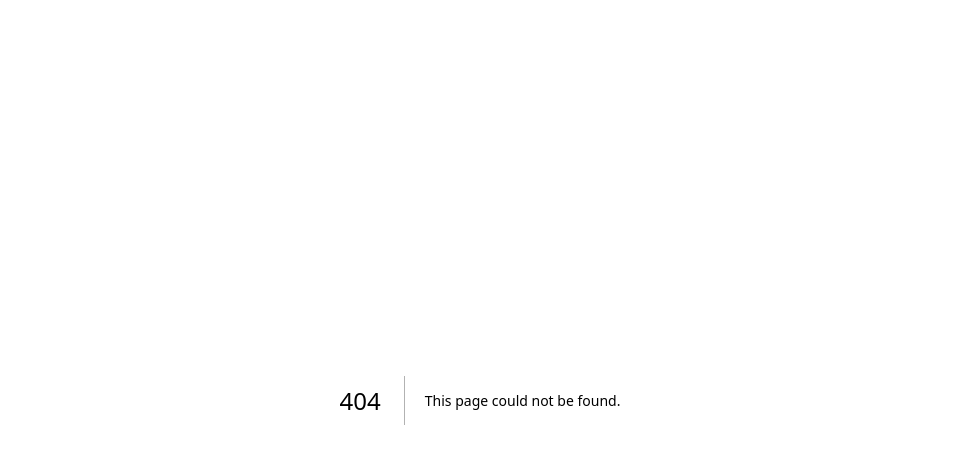
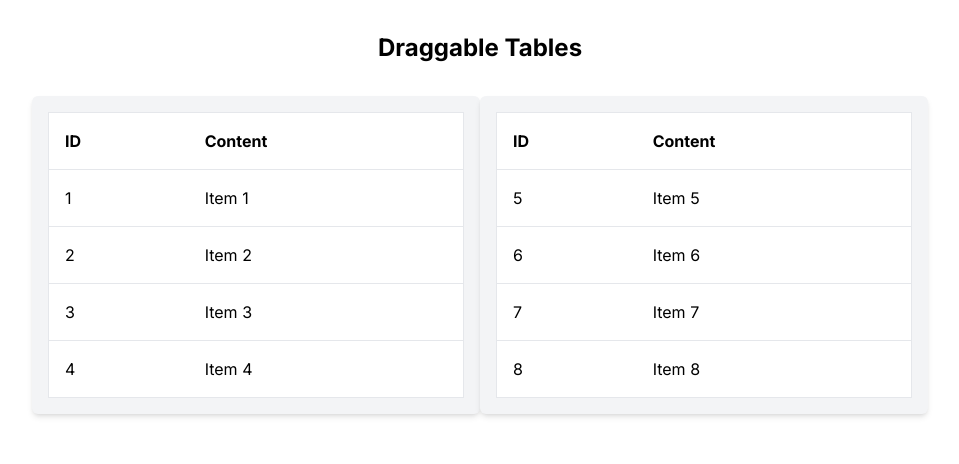
Before and after one commit to Abhishek8218/react-components, a Next.js app: page /dragdrop in a window 1280 px wide. Before the commit this address had no page. Shown: the top 464 px of the page, without its empty margins (160-1119 px from the left). Built offline with nearby package versions, Linux system fonts and the light colour scheme.

Commit message:
added drag & drop for pc

```diff
--- /dev/null
+++ b/app/dragdrop/draggableTable.tsx
@@ -0,0 +1,73 @@
+import React, { DragEvent } from 'react';
+
+interface Row {
+  id: string;
+  content: string;
+}
+
+interface DraggableTableProps {
+  rows: Row[];
+  onDragStart: (row: Row) => void;
+  onDragEnter: (index: number) => void;
+  onDrop: () => void;
+  onDragEnd: () => void;
+  hoveredIndex: number | null;
+
+}
+
+const DraggableTable: React.FC<DraggableTableProps> = ({ rows, onDragStart, onDragEnter, onDrop, hoveredIndex, onDragEnd }) => {
+  // Handle drag start event
+  const handleDragStart = (e: DragEvent<HTMLTableRowElement>, row: Row) => {
+    onDragStart(row);
+    e.dataTransfer.effectAllowed = 'move';
+  };
+
+  // Handle drag over event to allow dropping
+  const handleDragOver = (e: DragEvent<HTMLTableElement>) => {
+    e.preventDefault();
+    e.dataTransfer.dropEffect = 'move';
+  };
+
+  // Handle drop event
+  const handleDrop = (e: DragEvent<HTMLTableElement>) => {
+    e.preventDefault();
+    onDrop();
+  };
+
+  return (
+    <div className="w-full max-w-md p-4 bg-gray-100 rounded-md shadow-md overflow-x-auto">
+      <table
+        className="min-w-full bg-white border border-gray-200"
+        onDragOver={handleDragOver}
+        onDrop={handleDrop}
+      >
+        <thead>
+          <tr>
+            <th className="p-2 md:p-4 border-b text-left text-xs md:text-base">ID</th>
+            <th className="p-2 md:p-4 border-b text-left text-xs md:text-base">Content</th>
+          </tr>
+        </thead>
+        <tbody>
+          {rows.map((row, index) => (
+            <tr
+              key={row.id}
+              draggable
+              onDragStart={(e) => handleDragStart(e, row)}
+              onDragEnter={() => onDragEnter(index)}
+              onDragEnd={() => onDragEnd()}
+              className={`cursor-move bg-white hover:bg-gray-100 transition-transform duration-300 ease-in-out ${
+                hoveredIndex === index ? 'transform scale-105 border-2 border-gray-800' : ''
+              }`}
+            >
+              <td className="p-2 md:p-4 border-b text-xs md:text-base">{row.id}</td>
+              <td className="p-2 md:p-4 border-b text-xs md:text-base">{row.content}</td>
+            </tr>
+          ))}
+        </tbody>
+      </table>
+
+    </div>
+  );
+};
+
+export default DraggableTable;
--- /dev/null
+++ b/app/dragdrop/page.tsx
@@ -0,0 +1,123 @@
+'use client';
+
+import React, { useState } from 'react';
+import DraggableTable from './draggableTable'; // Importing the separate table component
+
+interface Row {
+  id: string;
+  content: string;
+}
+
+const initialRowsTable1: Row[] = [
+  { id: '1', content: 'Item 1' },
+  { id: '2', content: 'Item 2' },
+  { id: '3', content: 'Item 3' },
+    { id: '4', content: 'Item 4' },
+];
+
+const initialRowsTable2: Row[] = [
+  { id: '5', content: 'Item 5' },
+  { id: '6', content: 'Item 6' },
+  { id: '7', content: 'Item 7' },
+  { id: '8', content: 'Item 8' },
+
+];
+
+const DraggableTables: React.FC = () => {
+    const [rowsTable1, setRowsTable1] = useState<Row[]>(initialRowsTable1);
+    const [rowsTable2, setRowsTable2] = useState<Row[]>(initialRowsTable2);
+    const [draggedItem, setDraggedItem] = useState<{ row: Row; fromTable: number } | null>(null);
+    const [hoveredTable, setHoveredTable] = useState<number | null>(null);
+    const [hoveredIndex, setHoveredIndex] = useState<number | null>(null);
+    const [errorMessage, setErrorMessage] = useState<string | null>(null);
+    // Handle the start of dragging
+    const handleDragStart = (row: Row, fromTable: number) => {
+      setDraggedItem({ row, fromTable });
+    };
+
+    // Handle hover over a row
+    const handleDragEnter = (toTable: number, index: number) => {
+      if (!draggedItem) return;
+
+      setHoveredTable(toTable);
+      setHoveredIndex(index);
+const sourceRows = draggedItem.fromTable === 1 ? rowsTable1 : rowsTable2;
+      if (sourceRows.length === 1) {
+        setErrorMessage('The tables cannot be empty!'); // Set error message
+        handleDrop(); // Prevent the operation
+        return; // Prevent the operation
+      }else{
+        setErrorMessage(null); // Clear the error message
+      }
+
+      const { row, fromTable } = draggedItem;
+      if (fromTable === toTable) {
+        // Rearrange within the same table
+        const updatedRows = fromTable === 1 ? [...rowsTable1] : [...rowsTable2];
+        updatedRows.splice(index, 0, updatedRows.splice(updatedRows.findIndex(r => r.id === row.id), 1)[0]);
+        fromTable === 1 ? setRowsTable1(updatedRows) : setRowsTable2(updatedRows);
+      } else {
+        // Moving across tables
+        const sourceRows = fromTable === 1 ? [...rowsTable1] : [...rowsTable2];
+        const targetRows = toTable === 1 ? [...rowsTable1] : [...rowsTable2];
+
+        sourceRows.splice(sourceRows.findIndex(r => r.id === row.id), 1);
+        targetRows.splice(index, 0, row);
+
+        fromTable === 1 ? setRowsTable1(sourceRows) : setRowsTable2(sourceRows);
+        toTable === 1 ? setRowsTable1(targetRows) : setRowsTable2(targetRows);
+
+        // Update drag item state
+        setDraggedItem({ row, fromTable: toTable });
+      }
+    };
+
+    // Handle the drop event
+    const handleDrop = () => {
+      setDraggedItem(null);
+      setHoveredTable(null);
+      setHoveredIndex(null);
+    };
+
+const handleDragEnd = () => {
+    console.log('drag end');
+
+    setHoveredTable(null);
+    setHoveredIndex(null);
+    setDraggedItem(null);
+
+    }
+
+
+    return (
+      <div className="flex flex-col justify-center gap-8 p-8">
+          <div className="text-center text-2xl font-bold">Draggable Tables</div>
+          <div className='flex flex-col sm:flex-row justify-center w-full'>
+        <DraggableTable
+          rows={rowsTable1}
+          onDragStart={(row) => handleDragStart(row, 1)}
+          onDragEnter={(index) => handleDragEnter(1, index)}
+          onDrop={handleDrop}
+          onDragEnd={handleDragEnd}
+
+          hoveredIndex={hoveredTable === 1 ? hoveredIndex : null}
+        />
+        <DraggableTable
+          rows={rowsTable2}
+          onDragStart={(row) => handleDragStart(row, 2)}
+          onDragEnter={(index) => handleDragEnter(2, index)}
+          onDrop={handleDrop}
+          onDragEnd={handleDragEnd}
+
+          hoveredIndex={hoveredTable === 2 ? hoveredIndex : null}
+        />
+
+      </div>
+      {errorMessage && (
+        <div className=" text-xs mb-4 text-center text-red-500">{errorMessage}</div>
+      )}
+      </div>
+    );
+  };
+
+  export default DraggableTables;
```
Also changed, not shown: package.json (+7 -5 lines), 1 other file (tests, documents, lock files or other folders).
